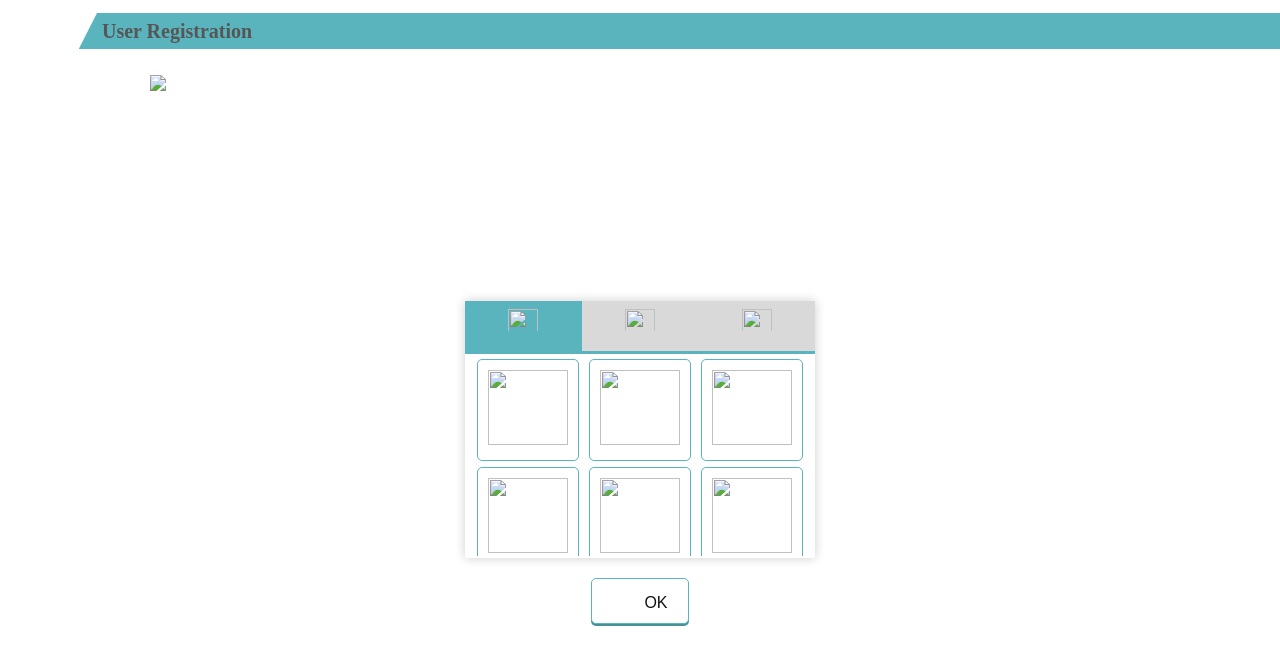
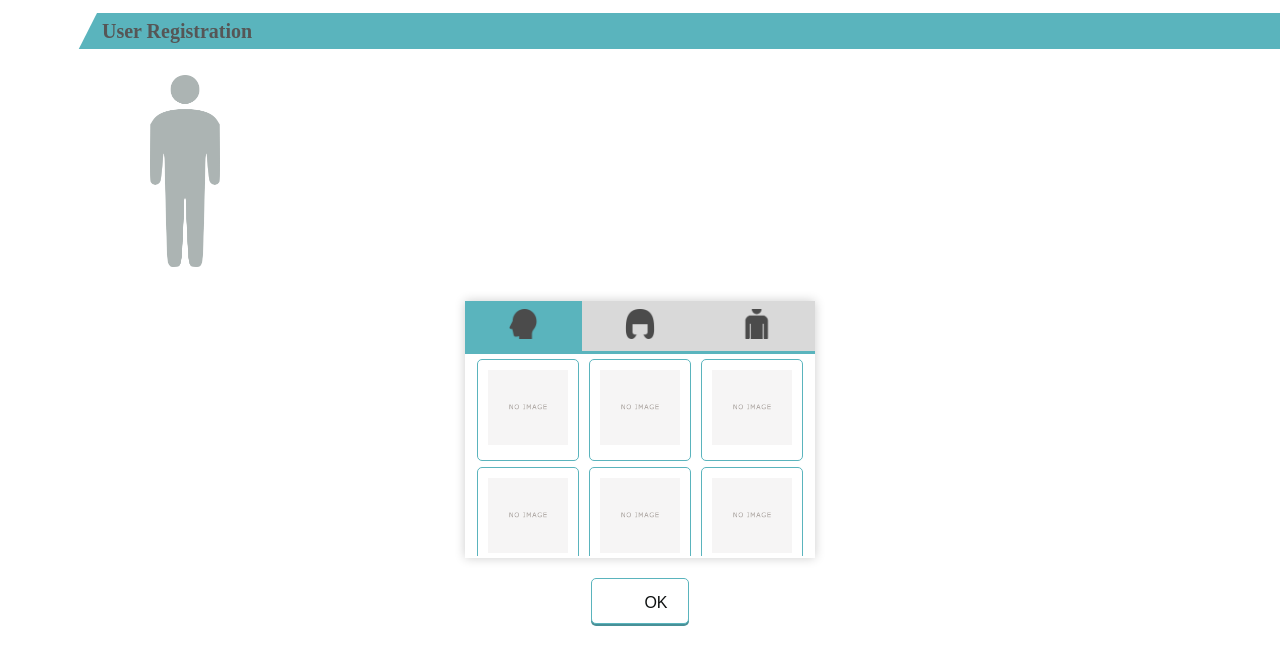
Before and after one commit to ASO1801017/JO4RYO9, a website: page www/make.html in a window 1280 px wide. Drawn offline with nearby package versions, Linux system fonts and the light colour scheme.

Commit message:
動きました

```diff
--- a/www/make.html
+++ b/www/make.html
@@ -30,6 +30,10 @@
     }
 });
 
+//初期状態を表すフラグ
+localStorage.setItem("makeid_tops",1);
+
+
 //アバター表示のスクリプト
 /*
 配列内に画像を保存
@@ -42,34 +46,34 @@
   <h1>User Registration</h1>
 
 <div class="dress">
-      <img src="m2.png" id="man" width="70" height="auto">
+      <img src="./img/m2.png" id="man" width="70" height="auto">
       <!-- 撮影前のダミー画像を置いている　撮影後、ここに画像が反映される -->
 </div>
 <br>
 
  <div class="tabs">
   <input id="face" type="radio" name="tab_item" checked>
-  <label class="tab_item" for="face"><img src="icon_face.png" width="30" height="30"></label>
+  <label class="tab_item" for="face"><img src="./img/icon_face.png" width="30" height="30"></label>
   <input id="hair" type="radio" name="tab_item">
-  <label class="tab_item" for="hair"><img src="icon_hair.png" width="30" height="30"></label>
+  <label class="tab_item" for="hair"><img src="./img/icon_hair.png" width="30" height="30"></label>
   <input id="body" type="radio" name="tab_item">
-  <label class="tab_item" for="body"><img src="icon_body.png" width="30" height="30"></label>
+  <label class="tab_item" for="body"><img src="./img/icon_body.png" width="30" height="30"></label>
   <div class="tab_content" id="face_content">
     <div class="tab_content_description">
       <p class="c-txtsp">
         <!--　中身をスクロールする部分 -->
         <div style="width:400px;height:200px;overflow:auto;">
-          <a href="#" class="c-btn hover2" id="tops0" onclick="change(this.id);"><div class="trim2"><img src="noimage.gif" id="tops_img0" width="80" height="75" style="position:absolute;object-fit: cover;"></div></a>
+          <a href="#" class="c-btn hover2" id="tops0" onclick="change(this.id);"><div class="trim2"><img src="./img/noimage.gif" id="tops_img0" width="80" height="75" style="position:absolute;object-fit: cover;"></div></a>
 
-          <a href="#" class="c-btn hover2" id="tops0" onclick="change(this.id);"><div class="trim2"><img src="noimage.gif" id="tops_img0" width="80" height="75" style="position:absolute;object-fit: cover;"></div></a>
+          <a href="#" class="c-btn hover2" id="tops0" onclick="change(this.id);"><div class="trim2"><img src="./img/noimage.gif" id="tops_img0" width="80" height="75" style="position:absolute;object-fit: cover;"></div></a>
 
-          <a href="#" class="c-btn hover2" id="tops0" onclick="change(this.id);"><div class="trim2"><img src="noimage.gif" id="tops_img0" width="80" height="75" style="position:absolute;object-fit: cover;"></div></a>
+          <a href="#" class="c-btn hover2" id="tops0" onclick="change(this.id);"><div class="trim2"><img src="./img/noimage.gif" id="tops_img0" width="80" height="75" style="position:absolute;object-fit: cover;"></div></a>
 
-          <a href="#" class="c-btn hover2" id="tops0" onclick="change(this.id);"><div class="trim2"><img src="noimage.gif" id="tops_img0" width="80" height="75" style="position:absolute;object-fit: cover;"></div></a>
+          <a href="#" class="c-btn hover2" id="tops0" onclick="change(this.id);"><div class="trim2"><img src="./img/noimage.gif" id="tops_img0" width="80" height="75" style="position:absolute;object-fit: cover;"></div></a>
 
-          <a href="#" class="c-btn hover2" id="tops0" onclick="change(this.id);"><div class="trim2"><img src="noimage.gif" id="tops_img0" width="80" height="75" style="position:absolute;object-fit: cover;"></div></a>
+          <a href="#" class="c-btn hover2" id="tops0" onclick="change(this.id);"><div class="trim2"><img src="./img/noimage.gif" id="tops_img0" width="80" height="75" style="position:absolute;object-fit: cover;"></div></a>
 
-          <a href="#" class="c-btn hover2" id="tops0" onclick="change(this.id);"><div class="trim2"><img src="noimage.gif" id="tops_img0" width="80" height="75" style="position:absolute;object-fit: cover;"></div></a>
+          <a href="#" class="c-btn hover2" id="tops0" onclick="change(this.id);"><div class="trim2"><img src="./img/noimage.gif" id="tops_img0" width="80" height="75" style="position:absolute;object-fit: cover;"></div></a>
           </div>
       </p>
     </div>
```
Also changed, not shown: www/code.html (+23 -4 lines), www/customize.html (+6 -1 lines), www/index.html (+1 -1 lines).
